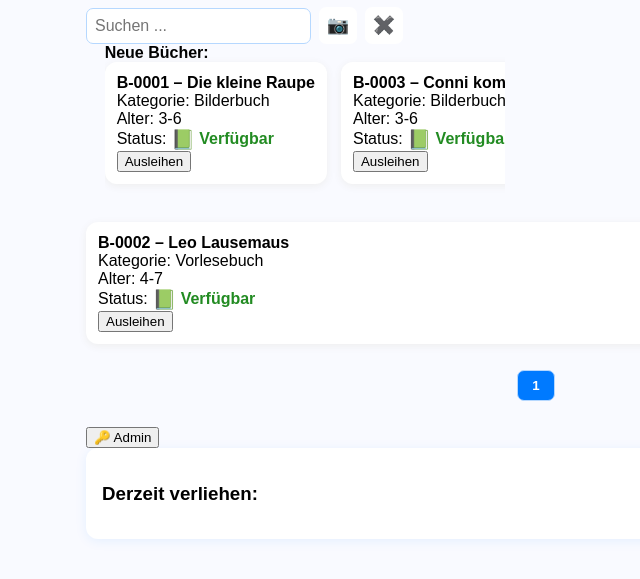
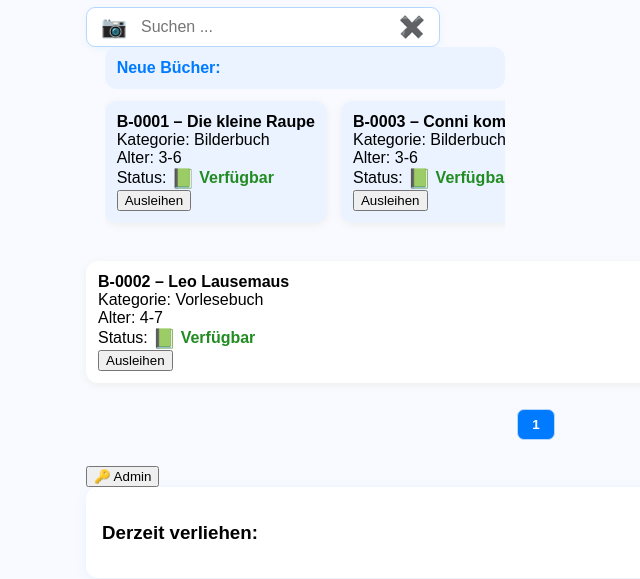
Before and after one commit to KitaPro6/KitaPro6, a plain HTML site: page index.html in a window 1280 px wide. Shown: the part 65-644 px from the top of the page, without its empty margins (104-744 px from the left). Drawn offline with nearby package versions, Linux system fonts and the light colour scheme.

Commit message:
Update index.html

```diff
--- a/index.html
+++ b/index.html
@@ -17,10 +17,40 @@
       text-shadow: none;
       background: none;
     }
-    .search-container { display: flex; gap: 8px; align-items: center;}
-    #search { padding: 8px; font-size: 1em; border-radius: 7px; border: 1.5px solid #b6d8ff;}
-    .qr-button, .clear-search-button { background: #fff; color: #007aff; border: none; border-radius: 7px; font-size: 1.1em; padding: 8px; cursor: pointer;}
-    .qr-button:hover, .clear-search-button:hover { background: #eaf3ff;}
+    /* Angepasste Suchleiste */
+    .search-wrapper {
+      display: flex;
+      align-items: center;
+      background: #fff;
+      border: 1.5px solid #b6d8ff;
+      border-radius: 9px;
+      box-shadow: 0 2px 8px #eaf3ff;
+      padding: 2px 6px;
+      max-width: 340px;
+    }
+    .search-wrapper input {
+      flex: 1;
+      border: none;
+      background: transparent;
+      padding: 8px 6px;
+      font-size: 1em;
+      outline: none;
+    }
+    .search-wrapper .qr-button,
+    .search-wrapper .clear-search-button {
+      background: none;
+      border: none;
+      padding: 0 8px;
+      color: #007aff;
+      font-size: 1.3em;
+      cursor: pointer;
+      border-radius: 7px;
+      transition: background 0.2s;
+    }
+    .search-wrapper .qr-button:hover,
+    .search-wrapper .clear-search-button:hover {
+      background: #eaf3ff;
+    }
     .pagination { margin: 24px 0; text-align: center;}
     .pagination button { margin:2px; padding:7px 14px; border-radius:7px; border:1px solid #b6d8ff; background:#fff; color:#007aff; cursor:pointer;}
     .pagination button.active { background:#007aff; color:#fff; font-weight: bold;}
@@ -44,6 +74,7 @@
     #admin-panel input, #admin-panel textarea, #admin-panel select { margin:4px 0 8px 0; padding:7px; width:95%; border-radius:7px; border:1.2px solid #b6d8ff;}
     #admin-panel textarea { min-height: 60px;}
     #log-output { font-size:0.95em; background:#f8fafc; padding:10px; border-radius:8px; margin-bottom:8px; max-height:120px; overflow-y:auto; border:1px solid #e6e8fa;}
+    #log-pagination {margin-bottom: 8px; text-align: right;}
     #backup-section {margin-top:32px; margin-bottom:24px; background:#fff; border-radius:14px; box-shadow:0 2px 12px #007aff16; padding:18px;}
     #backup-section.hidden {display: none;}
     .backup-btn {margin:4px; padding:8px 16px; border-radius:8px; border:1px solid #b6d8ff; background:#eaf3ff; color:#007aff; cursor:pointer;}
@@ -136,9 +167,10 @@
     <div class="header">
       <div>
         <h1>📚 Kindergarten-Bibliothek</h1>
-        <div class="search-container">
+        <!-- Angepasste Suchleiste -->
+        <div class="search-wrapper">
+          <button class="qr-button" onclick="showQRModal()" title="QR-Code scannen">📷</button>
           <input type="text" id="search" placeholder="Suchen ..." autocomplete="off" oninput="onSearchChange()">
-          <button class="qr-button" onclick="showQRModal()" title="QR-Code scannen">📷</button>
           <button class="clear-search-button" onclick="clearSearch()" title="Suchfeld leeren">✖️</button>
         </div>
         <div id="new-books"></div>
@@ -172,8 +204,11 @@
       <input type="file" id="import-file" accept=".json" onchange="importData(event)" style="display:none;">
       <button class="backup-btn" onclick="confirmAdminAction('import')">Backup hochladen</button>
       <button class="backup-btn" onclick="confirmAdminAction('reset')">Alle Daten löschen</button>
+      <div id="log-pagination"></div>
       <div id="log-output"></div>
     </div>
+    <!-- Der Bereich „Derzeit verliehen“ ist nur für Admins sichtbar.
+         Wir lassen ihn im HTML, JS blendet ihn nur bei admin=true ein. -->
     <div id="verliehen-uebersicht" class="hidden">
       <h3>Derzeit verliehen:</h3>
       <div id="gruppen-tabs"></div>
@@ -207,12 +242,31 @@
     let admin = false;
     let editingIdx = null;
     let cameraStream = null;
-    let photoTargetArea = null; // Für Kamera-Vollbild
+    let photoTargetArea = null;
     let verliehenGruppeIdx = 0;
+    let logPage = 1;
 
     const gruppenSymbole = ["⭐","☀️","🌙","🌈","💧","❄️","🗣️"];
     const gruppenNamen = ["Sterne","Sonne","Mond","Regenbogen","Regentropfen","Schneeflocken","Sprachförderung"];
 
+    // --- LOG: Nur Einträge aus dem letzten Jahr ---
+    function trimLogByDate() {
+      const now = Date.now();
+      log = log.filter(entry => {
+        const match = entry.match(/^(\d{1,2})\.(\d{1,2})\.(\d{4}), (\d{1,2}):(\d{2}):(\d{2}):/);
+        if (!match) return true;
+        const day = Number(match[1]);
+        const month = Number(match[2]);
+        const year = Number(match[3]);
+        const hour = Number(match[4]);
+        const min = Number(match[5]);
+        const sec = Number(match[6]);
+        const entryDate = new Date(year, month - 1, day, hour, min, sec).getTime();
+        return (now - entryDate) < 365*24*60*60*1000;
+      });
+    }
+
+    // --- Initialisierung: Bücher und Log laden, alten Log trimmen ---
     if(!localStorage.books) {
       books = [
         {id:"B-0001", title:"Die kleine Raupe", category:"Bilderbuch", age:"3-6", status:"verfügbar", img:"", neu:true, description:"Ein Klassiker für Kinder."},
@@ -224,9 +278,12 @@
     } else {
       books = JSON.parse(localStorage.books);
       log = JSON.parse(localStorage.log || "[]");
+      trimLogByDate();
+      saveData();
     }
 
-    function renderBooks(searchVal="") {
+
+function renderBooks(searchVal="") {
       let filtered = books.filter(b => {
         let s = searchVal.trim().toLowerCase();
         if(!s) return true;
@@ -277,10 +334,13 @@
       document.getElementById("pagination").innerHTML = pagHtml;
     }
 
+    // --- NEU-Bereich mit blauem Hintergrund ---
     function renderNewBooks() {
       const neu = books.filter(b=>b.neu);
       if(!neu.length) { document.getElementById("new-books").innerHTML = ""; return;}
-      let html = `<div><strong>Neue Bücher:</strong></div><div id="new-books-scroll">`;
+      let html = `<div style="background:#eaf3ff;padding:12px;border-radius:12px;margin-bottom:12px;">
+        <strong style="color:#007aff;">Neue Bücher:</strong></div>
+        <div id="new-books-scroll">`;
       neu.forEach((book,idx)=>{
         let statusHtml = '';
         if(book.status === "verfügbar"){
@@ -288,7 +348,7 @@
         } else {
           statusHtml = `<span class="status-geliehen"><span class="symbol">📕</span> Geliehen von ${book.borrower || "?"}</span>`;
         }
-        html += `<div class="book">
+        html += `<div class="book" style="background:#eaf3ff;">
             ${book.img ? `<img src="${book.img}" class="cover" onclick="showImageModal(${books.indexOf(book)})">` : ""}
             <div class="book-details">
               <strong>${book.id} – ${book.title}</strong><br>
@@ -347,6 +407,7 @@
       books[idx].status = "ausgeliehen";
       books[idx].borrower = gruppenNamen[gruppeIdx];
       log.push(`${new Date().toLocaleString()}: ${books[idx].id} ausgeliehen an ${gruppenNamen[gruppeIdx]}`);
+      trimLogByDate();
       closeModal();
       renderBooks(document.getElementById("search").value);
       renderNewBooks();
@@ -368,6 +429,7 @@
       books[idx].status = "verfügbar";
       log.push(`${new Date().toLocaleString()}: ${books[idx].id} zurückgegeben von ${books[idx].borrower}`);
       books[idx].borrower = "";
+      trimLogByDate();
       closeModal();
       renderBooks(document.getElementById("search").value);
       renderNewBooks();
@@ -485,14 +547,12 @@
     }
     function takePhotoFull() {
       const video = document.getElementById("camera-video-full");
-      // Ziel: Hochformat 3:4 (z.B. 300x400px)
       let targetWidth = 300, targetHeight = 400;
       const canvas = document.createElement("canvas");
       canvas.width = targetWidth;
       canvas.height = targetHeight;
       const ctx = canvas.getContext("2d");
 
-      // Berechne mittigen Ausschnitt im Hochformat (von breitem Video)
       let srcW = video.videoWidth, srcH = video.videoHeight;
       let scale = Math.min(srcW / targetWidth, srcH / targetHeight);
 
@@ -553,6 +613,7 @@
           const data = JSON.parse(e.target.result);
           books = data.books||[];
           log = data.log||[];
+          trimLogByDate();
           saveData();
           renderBooks(document.getElementById("search").value);
           renderNewBooks();
@@ -576,8 +637,28 @@
       localStorage.books = JSON.stringify(books);
       localStorage.log = JSON.stringify(log);
     }
+
+    // --- LOG: Paginierung und Anzeige ---
     function updateLog() {
-      document.getElementById("log-output").innerText = log.slice(-30).join("\n");
+      trimLogByDate();
+      const maxPerPage = 100;
+      const totalPages = Math.max(1, Math.ceil(log.length / maxPerPage));
+      if (logPage > totalPages) logPage = totalPages;
+      const startIdx = log.length - logPage * maxPerPage;
+      const endIdx = log.length - (logPage - 1) * maxPerPage;
+      const logsToShow = log.slice(Math.max(0, startIdx), endIdx);
+      document.getElementById("log-output").innerText = logsToShow.join("\n");
+
+      // Paginierung anzeigen
+      let pagHtml = "";
+      for(let i=1; i<=totalPages; i++) {
+        pagHtml += `<button onclick="setLogPage(${i})" ${i===logPage?'style="font-weight:bold;background:#b6d8ff"':''}>${i}</button>`;
+      }
+      document.getElementById("log-pagination").innerHTML = pagHtml;
+    }
+    function setLogPage(p) {
+      logPage = p;
+      updateLog();
     }
 
     // Admin: Verliehen Übersicht mit Tabs
@@ -602,11 +683,11 @@
         const ausleihLog = log.filter(entry =>
           entry.includes(b.id) &&
           entry.includes("ausgeliehen an " + b.borrower)
-        ).slice(-1)[0]; // Letzter Ausleihvorgang
+        ).slice(-1)[0];
         const rueckLog = log.filter(entry =>
           entry.includes(b.id) &&
           entry.includes("zurückgegeben von " + b.borrower)
-        ).slice(-1)[0]; // Letzte Rückgabe
+        ).slice(-1)[0];
         let ausleihDatum = ausleihLog ? ausleihLog.split(":")[0] : "?";
         let rueckDatum = rueckLog ? rueckLog.split(":")[0] : "";
         content += `<li><b>${b.title}</b><br>
@@ -663,6 +744,7 @@
       loop();
     }
 
+    // Initiales Rendern
     renderBooks();
     renderNewBooks();
     updateLog();
```
